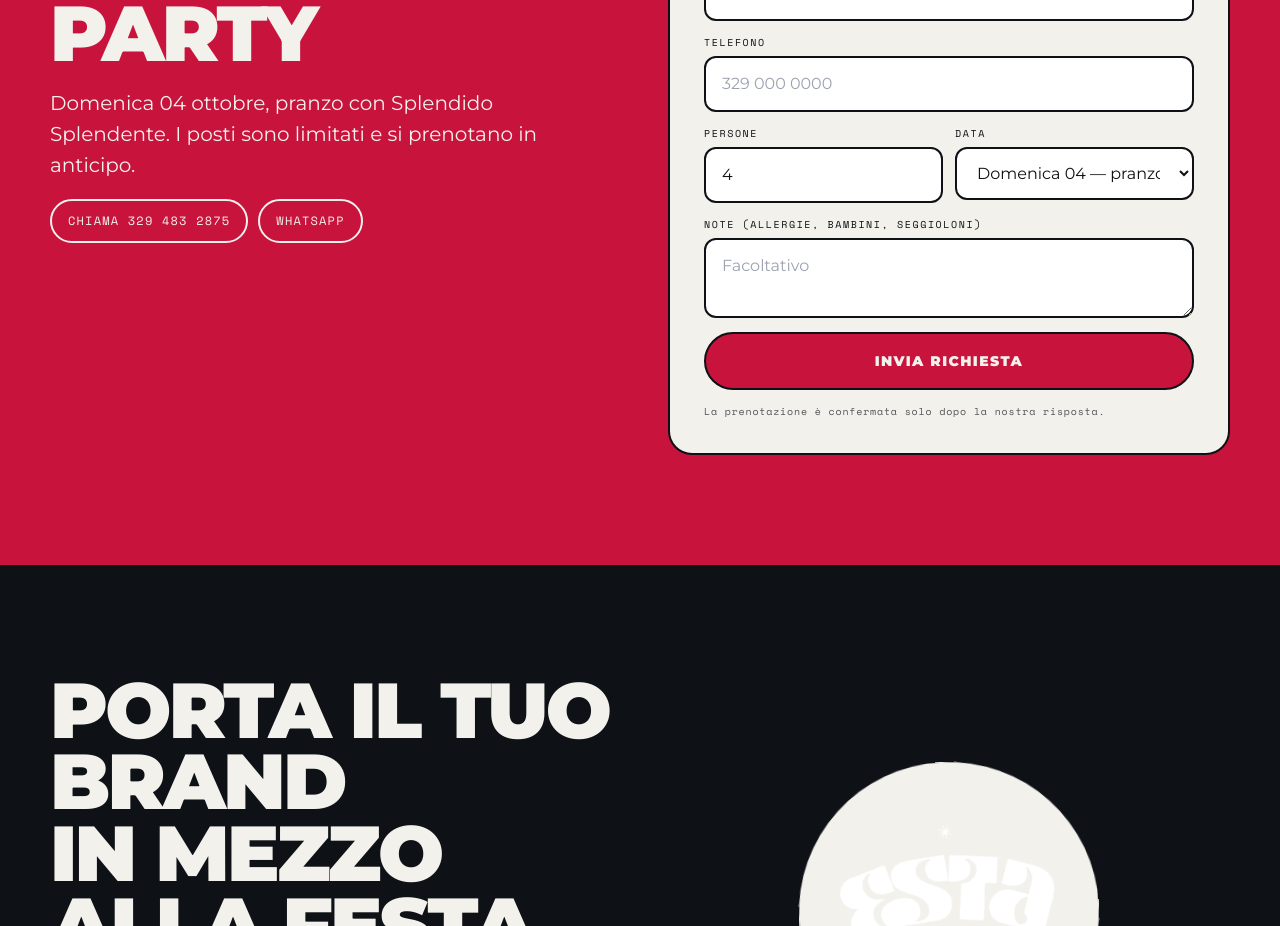
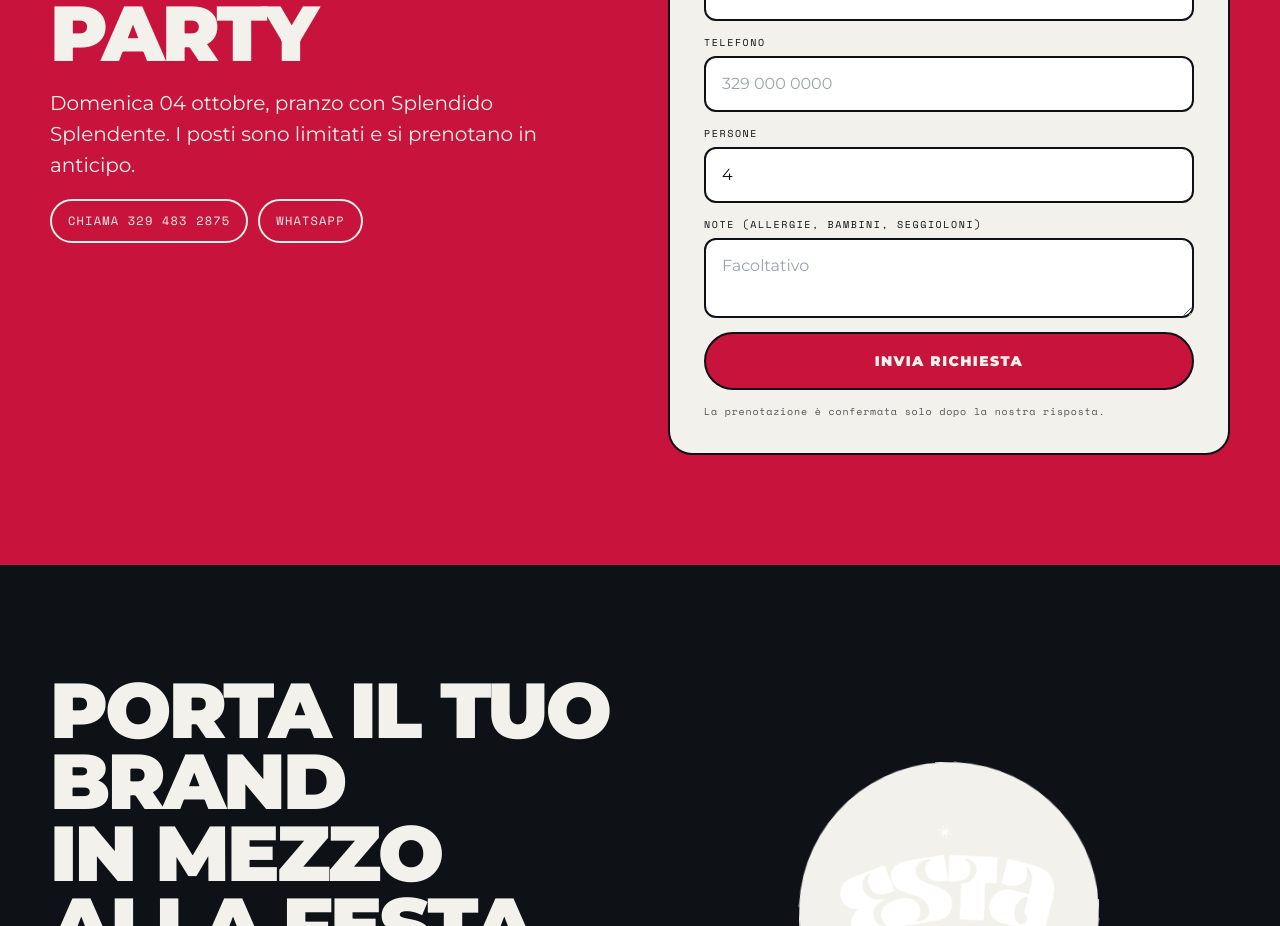
Before and after one commit to alessandroventurini/esta-fiesta-vetrina, a React (Vite) app: page / in a window 1280 px wide. Shown: the part 6001-6927 px from the top of the page. Built offline with nearby package versions, Linux system fonts and the light colour scheme.

Commit message:
last change

```diff
--- a/src/components/Prenota.jsx
+++ b/src/components/Prenota.jsx
@@ -1,8 +1,8 @@
 import { useState } from 'react';
 import emailjs from '@emailjs/browser';
-import { contact, reservationDates } from '../data/content';
+import { contact } from '../data/content';
 
-const initialForm = { nome: '', tel: '', persone: 4, data: 'dom-04', note: '' };
+const initialForm = { nome: '', tel: '', persone: 4, note: '' };
 
 const Prenota = () => {
   const [form, setForm] = useState(initialForm);
@@ -26,7 +26,7 @@ const Prenota = () => {
       await emailjs.send(serviceId, templateId, {
         from_name: form.nome,
         phone: form.tel,
-        message: `Prenotazione lunch party — ${reservationDates.find((d) => d.value === form.data)?.label ?? form.data}. Persone: ${form.persone}. Note: ${form.note || '—'}`,
+        message: `Prenotazione lunch party — Domenica 04, pranzo. Persone: ${form.persone}. Note: ${form.note || '—'}`,
         to_email: contact.email,
       }, publicKey);
       setSent(true);
@@ -106,7 +106,6 @@ const Prenota = () => {
                   style={{ minHeight: 48 }}
                 />
               </label>
-              <div className="grid gap-3" style={{ gridTemplateColumns: 'repeat(auto-fit, minmax(130px, 1fr))' }}>
               <label className="flex flex-col gap-1.5">
                 <span className="font-mono text-[10px] tracking-[.16em] uppercase">Persone</span>
                 <input
@@ -119,20 +118,6 @@ const Prenota = () => {
                   style={{ minHeight: 48 }}
                 />
               </label>
-                <label className="flex flex-col gap-1.5">
-                  <span className="font-mono text-[10px] tracking-[.16em] uppercase">Data</span>
-                  <select
-                    value={form.data}
-                    onChange={setField('data')}
-                    className="px-4 py-3.5 text-base border-2 border-fiesta-ink rounded-xl bg-white"
-                    style={{ minHeight: 48 }}
-                  >
-                    {reservationDates.map((d) => (
-                      <option key={d.value} value={d.value}>{d.label}</option>
-                    ))}
-                  </select>
-                </label>
-              </div>
               <label className="flex flex-col gap-1.5">
                 <span className="font-mono text-[10px] tracking-[.16em] uppercase">Note (allergie, bambini, seggioloni)</span>
                 <textarea
--- a/src/data/content.js
+++ b/src/data/content.js
@@ -130,12 +130,6 @@ export const beerCards = [
 // Ordine curato per la gallery/archivio foto
 export const photos = [ph02, ph03, ph06, ph04, ph07, ph05, ph08, ph01];
 
-export const reservationDates = [
-  { value: 'dom-04', label: 'Domenica 04 — pranzo' },
-  { value: 'ven-02', label: 'Venerdì 02 — sera' },
-  { value: 'sab-03', label: 'Sabato 03 — sera' },
-];
-
 export const volunteerDays = [
   { key: 'ven', label: 'Ven 02' },
   { key: 'sab', label: 'Sab 03' },
```
Lines whose indentation alone changed are shown as unchanged.
